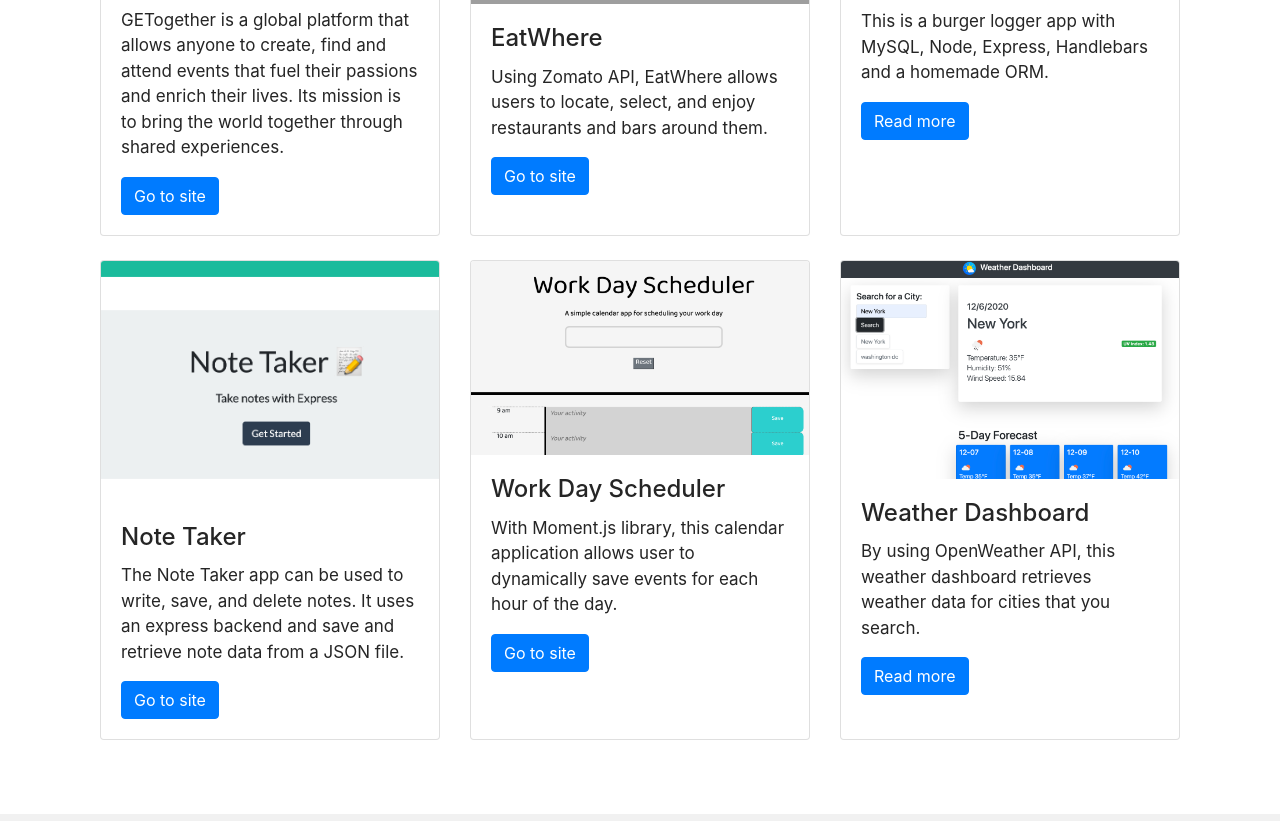
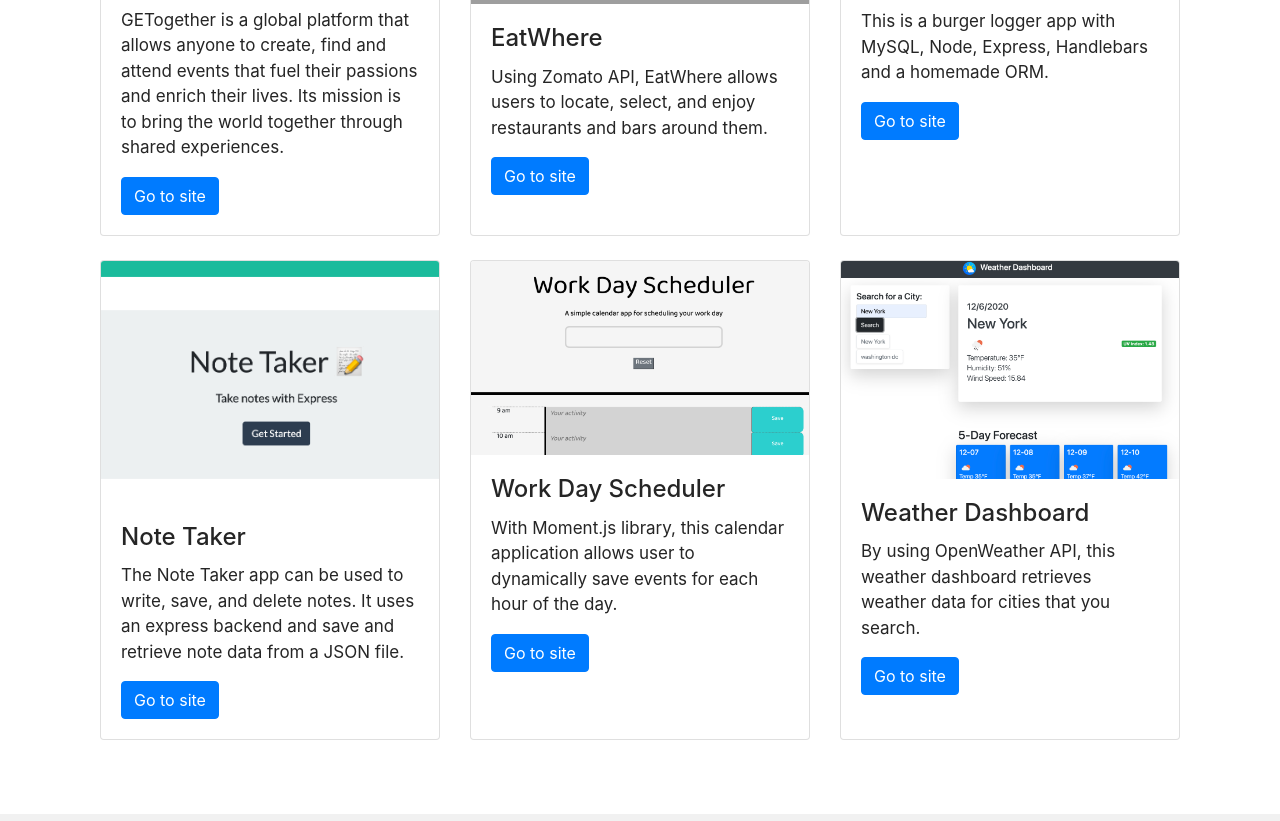
Before and after one commit to shawnfok/portfolio, a plain HTML site: page index.html in a window 1280 px wide. Shown: the part 778-1599 px from the top of the page. Drawn offline with nearby package versions, Linux system fonts and the light colour scheme; grey boxes are pictures that could not be loaded.

```diff
--- a/index.html
+++ b/index.html
@@ -144,8 +144,7 @@
               <p class="card-text">
                 This is a burger logger app with MySQL, Node, Express, Handlebars and a homemade ORM.
               </p>
-              <a class="btn btn-primary" href="https://secure-mountain-20793.herokuapp.com/" role="button">Read
-                more</a>
+              <a class="btn btn-primary" href="https://secure-mountain-20793.herokuapp.com/" role="button">Go to site</a>
             </div>
           </div>
           <!---------------------- Card 3 ---------------------->
@@ -216,8 +215,7 @@
               <p class="card-text">
                 By using OpenWeather API, this weather dashboard retrieves weather data for cities that you search.
               </p>
-              <a class="btn btn-primary" href="https://shawnfok.github.io/weather-dashboard/" role="button">Read
-                more</a>
+              <a class="btn btn-primary" href="https://shawnfok.github.io/weather-dashboard/" role="button">Go to site</a>
             </div>
           </div>
           <!---------------------- Card 6 ---------------------->
```
